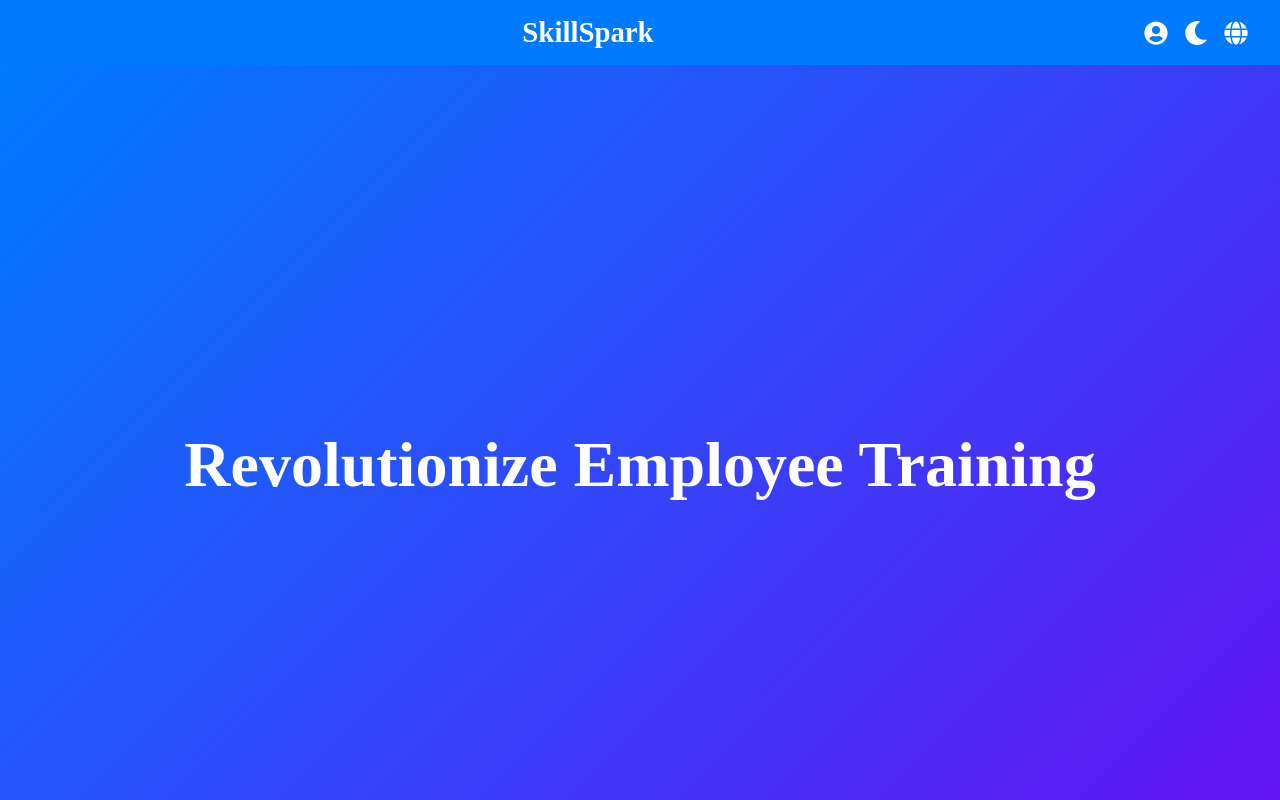
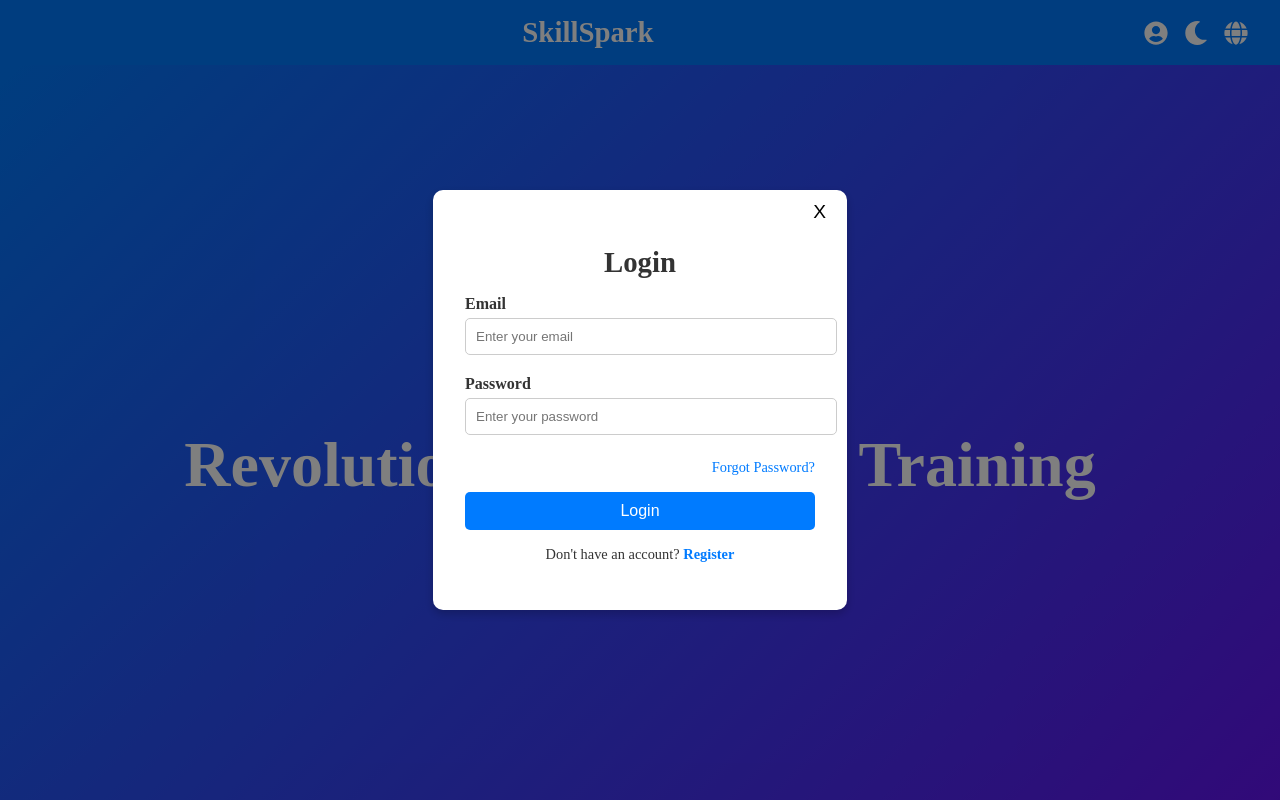
Before and after one commit to Kalaba01/skill-spark, a React (Create React App) app in the folder app/: page / in a window 1280 px wide. Both pictures are taken after a click on the icon 1156 px from the left and 32 px from the top of the page. Shown: the top 800 px of the page. Built offline with nearby package versions, Linux system fonts and the light colour scheme.

Commit message:
Dodata login komponenta

```diff
--- a/app/src/components/LandingPage/LandingPage.js
+++ b/app/src/components/LandingPage/LandingPage.js
@@ -1,9 +1,11 @@
 import React, { useState } from "react";
 import "./LandingPage.scss";
 import { FaUserCircle, FaMoon, FaGlobe, FaChevronDown } from "react-icons/fa";
+import { Login } from "../index";
 
 function LandingPage() {
   const [faqOpen, setFaqOpen] = useState(null);
+  const [isLoginOpen, setIsLoginOpen] = useState(false);
 
   const toggleFaq = (index) => {
     setFaqOpen(faqOpen === index ? null : index);
@@ -15,7 +17,7 @@ function LandingPage() {
       <header className="top-bar">
         <div className="logo">SkillSpark</div>
         <div className="top-bar-icons">
-          <FaUserCircle size={24} className="icon" />
+          <FaUserCircle size={24} className="icon" onClick={()=> setIsLoginOpen(true)} />
           <FaMoon size={24} className="icon" />
           <FaGlobe size={24} className="icon" />
         </div>
@@ -109,6 +111,10 @@ function LandingPage() {
           </div>
         ))}
       </section>
+
+      {/* Login Popup */}
+      <Login isOpen={isLoginOpen} onClose={() => setIsLoginOpen(false)} />
+
     </div>
   );
 }
--- /dev/null
+++ b/app/src/components/Login/Login.js
@@ -0,0 +1,31 @@
+import React from "react";
+import "./Login.scss";
+
+function Login({ isOpen, onClose }) {
+  if (!isOpen) return null;
+
+  return (
+    <div className="login-overlay" onClick={onClose}>
+      <div className="login-popup" onClick={(e) => e.stopPropagation()}>
+        <h2>Login</h2>
+        <form>
+          <label>Email</label>
+          <input type="email" placeholder="Enter your email" required />
+
+          <label>Password</label>
+          <input type="password" placeholder="Enter your password" required />
+
+          <p className="forgot-password">Forgot Password?</p>
+
+          <button type="submit" className="login-btn">Login</button>
+        </form>
+        <p className="register-link">
+          Don't have an account? <span>Register</span>
+        </p>
+        <button className="close-btn" onClick={onClose}>X</button>
+      </div>
+    </div>
+  );
+}
+
+export default Login;
--- /dev/null
+++ b/app/src/components/Login/Login.scss
@@ -0,0 +1,98 @@
+@import "../../styles/variables";
+
+/* Overlay background */
+.login-overlay {
+  position: fixed;
+  top: 0;
+  left: 0;
+  width: 100%;
+  height: 100%;
+  background: rgba(0, 0, 0, 0.5);
+  display: flex;
+  align-items: center;
+  justify-content: center;
+  z-index: 1000;
+}
+
+/* Popup container */
+.login-popup {
+  background: white;
+  padding: 2rem;
+  width: 350px;
+  border-radius: 10px;
+  text-align: center;
+  box-shadow: 0 4px 10px rgba(0, 0, 0, 0.2);
+  position: relative;
+
+  h2 {
+    margin-bottom: 1rem;
+    font-size: 1.8rem;
+  }
+
+  label {
+    display: block;
+    text-align: left;
+    margin: 10px 0 5px;
+    font-weight: bold;
+  }
+
+  input {
+    width: 100%;
+    padding: 10px;
+    border: 1px solid #ccc;
+    border-radius: 5px;
+    margin-bottom: 10px;
+  }
+
+  .forgot-password {
+    text-align: right;
+    color: $primary-color;
+    font-size: 0.9rem;
+    cursor: pointer;
+    margin-bottom: 1rem;
+
+    &:hover {
+      text-decoration: underline;
+    }
+  }
+
+  .login-btn {
+    width: 100%;
+    padding: 10px;
+    background: $primary-color;
+    color: white;
+    border: none;
+    border-radius: 5px;
+    font-size: 1rem;
+    cursor: pointer;
+
+    &:hover {
+      background: darken($primary-color, 10%);
+    }
+  }
+
+  .register-link {
+    margin-top: 1rem;
+    font-size: 0.9rem;
+
+    span {
+      color: $primary-color;
+      cursor: pointer;
+      font-weight: bold;
+
+      &:hover {
+        text-decoration: underline;
+      }
+    }
+  }
+
+  .close-btn {
+    position: absolute;
+    top: 10px;
+    right: 15px;
+    background: none;
+    border: none;
+    font-size: 1.2rem;
+    cursor: pointer;
+  }
+}
--- a/app/src/components/index.js
+++ b/app/src/components/index.js
@@ -1,5 +1,6 @@
 import LandingPage from "./LandingPage/LandingPage";
 import GoTop from "./GoTop/GoTop";
 import Footer from "./Footer/Footer";
+import Login from "./Login/Login";
 
-export { LandingPage, GoTop, Footer }
+export { LandingPage, GoTop, Footer, Login }
```
